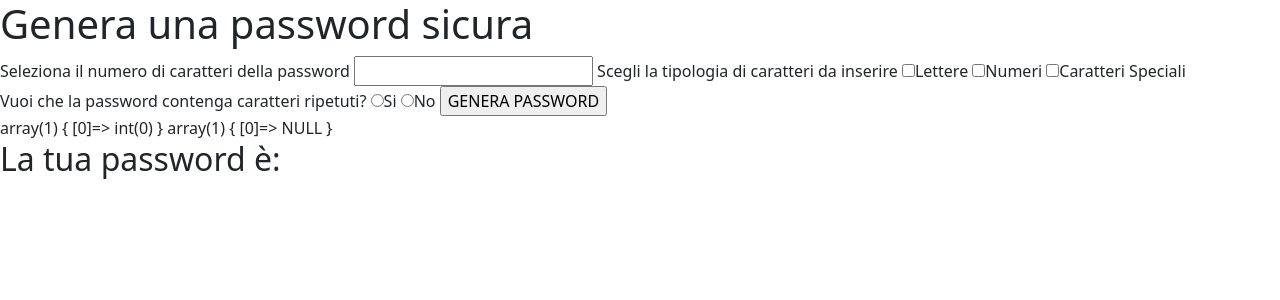
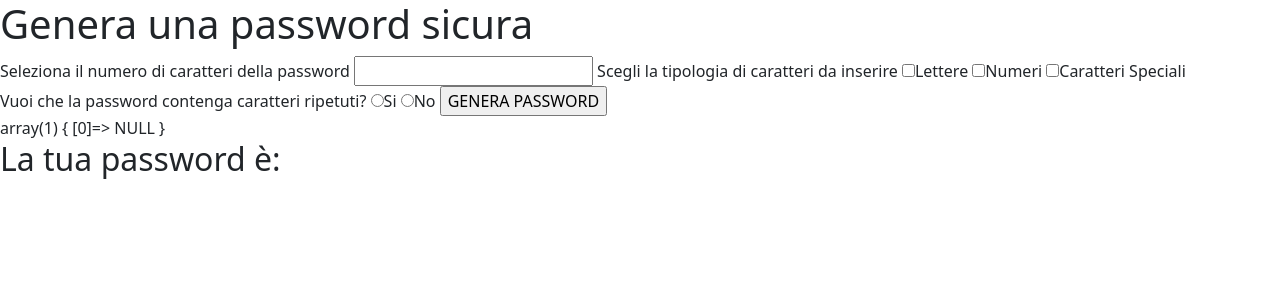
Before and after one commit to sirio95/php-strong-password-generator, a PHP site: page /?numero_caratteri=1 in a window 1280 px wide. Shown: the top 300 px of the page. Run offline with PHP 8.4, Linux system fonts and the light colour scheme; data that the repository does not hold is empty; some libraries are stand-ins or nearby versions.

Commit message:
eliminato doppioni

```diff
--- a/helper.php
+++ b/helper.php
@@ -10,7 +10,6 @@ function random_num_arr($arrname, $arrlen, $maxnum, $ripetizione)
         ;
     }
     ;
-    var_dump($arrname);
     return $arrname;
 }
 ;
--- a/index.php
+++ b/index.php
@@ -23,21 +23,19 @@
     $password_index_codes = [];
     $characters_max_number = count($password_characters);
 
-    $numero_caratteri = $_GET["numero_caratteri"] ?? 0;
+    $numero_caratteri = $_GET["numero_caratteri"];
     $lettere = $_GET["lettere"] ?? false;
     $numeri = $_GET["numeri"] ?? false;
     $caratteri_speciali = $_GET["caratteri_speciali"] ?? false;
     $ripetizione = $_GET["ripetizione"] ?? true;
 
     $parametri = [$lettere, $numeri, $caratteri_speciali];
-    $password;
     $_SESSION[$password] = $password;
 
 
     foreach ($parametri as $indice => $parametro) {
         if ($parametro) {
             $password_characters = array_merge($all_characters[$indice]);
-            var_dump($password_characters);
         }
     }
     ;
```
